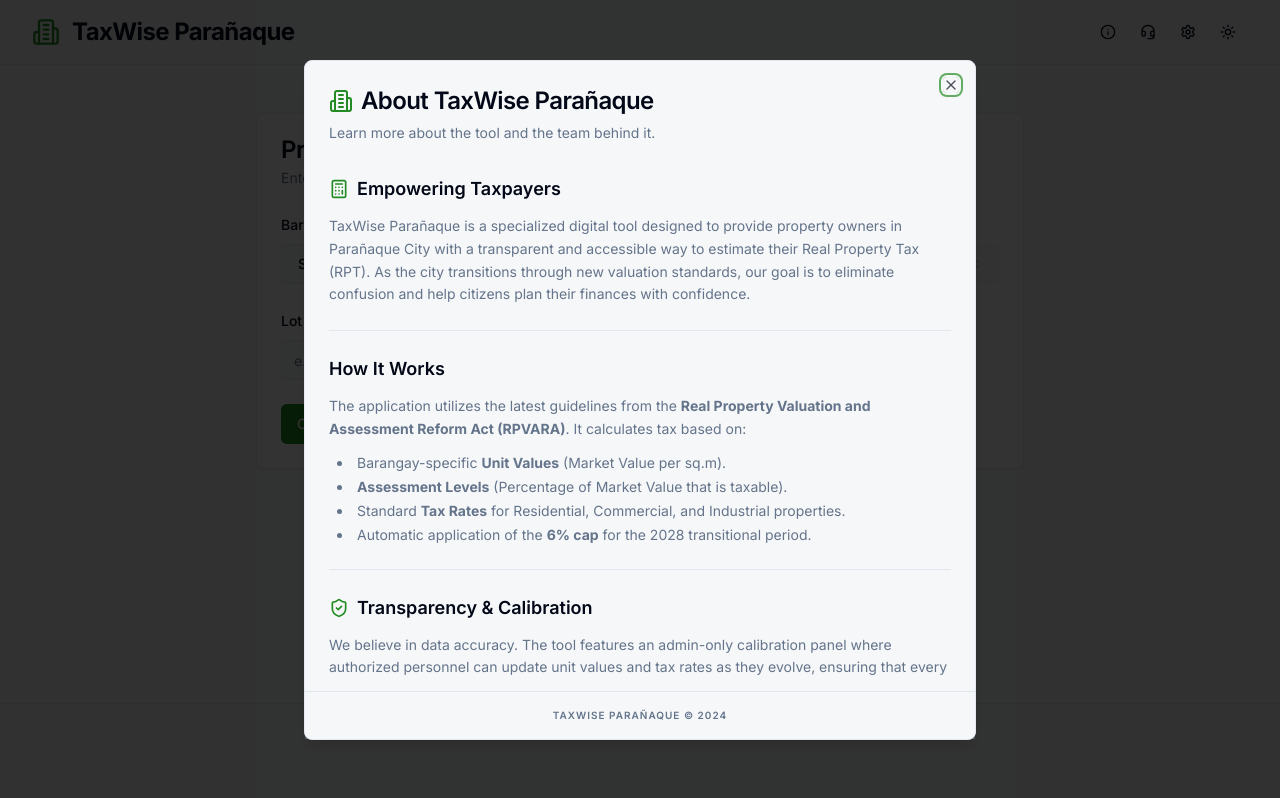
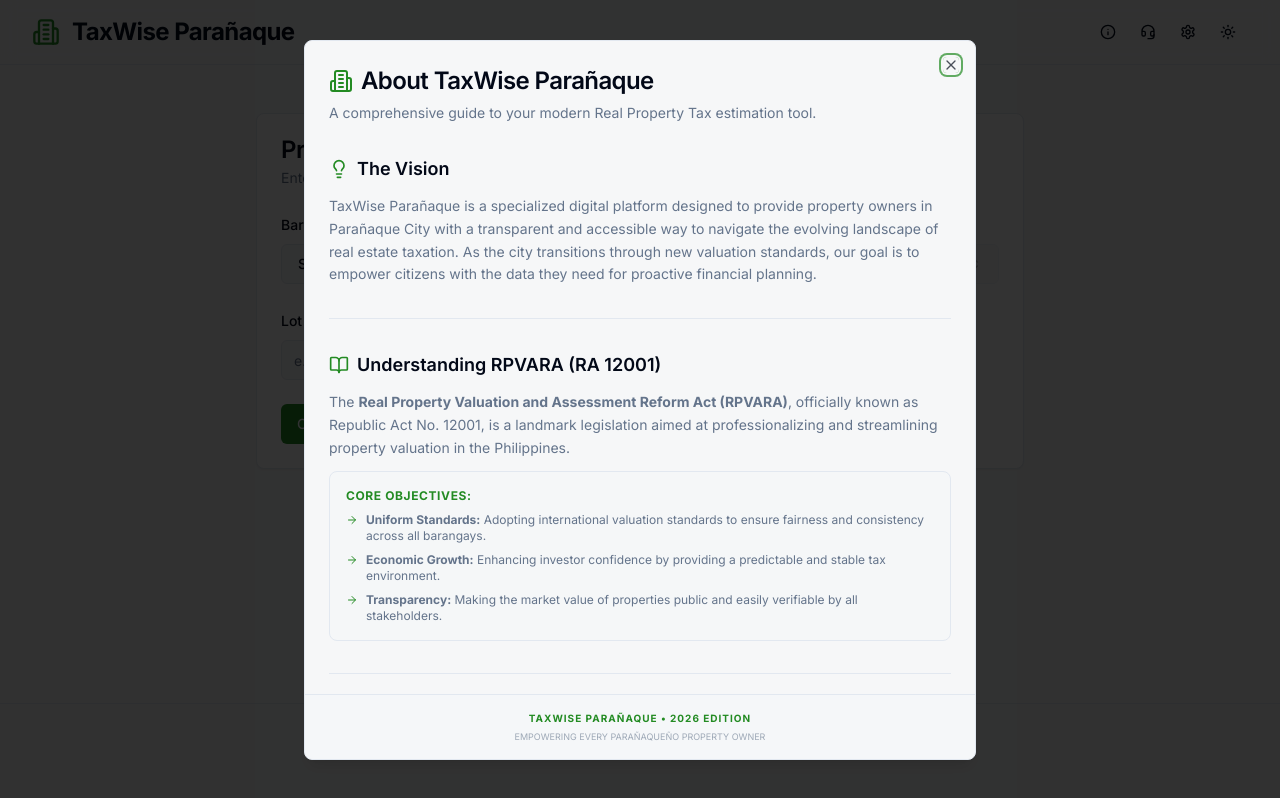
Before and after one commit to MarkJoshuaLTan/studio, a Next.js app: page / in a window 1280 px wide. Both pictures are taken after a click on the button 1108 px from the left and 32 px from the top of the page. Built offline with nearby package versions, Linux system fonts and the light colour scheme.

Commit message:
taxwise paranaque is 2026 not 2024, and also it lacks information make i

```diff
--- a/src/components/about-dialog.tsx
+++ b/src/components/about-dialog.tsx
@@ -9,7 +9,17 @@ import {
   DialogTrigger,
 } from "@/components/ui/dialog";
 import { Button } from "@/components/ui/button";
-import { Info, Building2, Calculator, ShieldCheck, Users } from "lucide-react";
+import {
+  Info,
+  Building2,
+  Calculator,
+  ShieldCheck,
+  Users,
+  Milestone,
+  BookOpen,
+  Lightbulb,
+  ArrowRight
+} from "lucide-react";
 import { ScrollArea } from "@/components/ui/scroll-area";
 import { Separator } from "@/components/ui/separator";
 
@@ -26,40 +36,106 @@ export function AboutDialog() {
           <Info className="h-[1.2rem] w-[1.2rem]" />
         </Button>
       </DialogTrigger>
-      <DialogContent className="max-w-2xl max-h-[85vh] flex flex-col p-0">
+      <DialogContent className="max-w-2xl max-h-[90vh] flex flex-col p-0 overflow-hidden">
         <DialogHeader className="p-6 pb-2">
           <DialogTitle className="flex items-center gap-2 text-2xl">
             <Building2 className="h-6 w-6 text-primary" />
             About TaxWise Parañaque
           </DialogTitle>
           <DialogDescription>
-            Learn more about the tool and the team behind it.
+            A comprehensive guide to your modern Real Property Tax estimation tool.
           </DialogDescription>
         </DialogHeader>
         <ScrollArea className="flex-1 p-6 pt-2">
-          <div className="space-y-6">
+          <div className="space-y-8 pb-6">
             <section className="space-y-3">
               <h3 className="text-lg font-semibold flex items-center gap-2">
-                <Calculator className="h-5 w-5 text-primary" />
-                Empowering Taxpayers
+                <Lightbulb className="h-5 w-5 text-primary" />
+                The Vision
               </h3>
               <p className="text-sm text-muted-foreground leading-relaxed">
-                TaxWise Parañaque is a specialized digital tool designed to provide property owners in Parañaque City with a transparent and accessible way to estimate their Real Property Tax (RPT). As the city transitions through new valuation standards, our goal is to eliminate confusion and help citizens plan their finances with confidence.
+                TaxWise Parañaque is a specialized digital platform designed to provide property owners in Parañaque City with a transparent and accessible way to navigate the evolving landscape of real estate taxation. As the city transitions through new valuation standards, our goal is to empower citizens with the data they need for proactive financial planning.
               </p>
             </section>
 
             <Separator />
 
             <section className="space-y-3">
-              <h3 className="text-lg font-semibold">How It Works</h3>
+              <h3 className="text-lg font-semibold flex items-center gap-2">
+                <BookOpen className="h-5 w-5 text-primary" />
+                Understanding RPVARA (RA 12001)
+              </h3>
               <p className="text-sm text-muted-foreground leading-relaxed">
-                The application utilizes the latest guidelines from the <strong>Real Property Valuation and Assessment Reform Act (RPVARA)</strong>. It calculates tax based on:
+                The <strong>Real Property Valuation and Assessment Reform Act (RPVARA)</strong>, officially known as Republic Act No. 12001, is a landmark legislation aimed at professionalizing and streamlining property valuation in the Philippines.
               </p>
-              <ul className="list-disc list-inside text-sm text-muted-foreground space-y-1 ml-2">
-                <li>Barangay-specific <strong>Unit Values</strong> (Market Value per sq.m).</li>
-                <li><strong>Assessment Levels</strong> (Percentage of Market Value that is taxable).</li>
-                <li>Standard <strong>Tax Rates</strong> for Residential, Commercial, and Industrial properties.</li>
-                <li>Automatic application of the <strong>6% cap</strong> for the 2028 transitional period.</li>
+              <div className="bg-muted/30 p-4 rounded-lg border border-border space-y-2">
+                <h4 className="text-xs font-bold uppercase tracking-wider text-primary">Core Objectives:</h4>
+                <ul className="space-y-2">
+                  <li className="flex gap-2 text-xs text-muted-foreground">
+                    <ArrowRight className="h-3 w-3 mt-0.5 shrink-0 text-primary" />
+                    <span><strong>Uniform Standards:</strong> Adopting international valuation standards to ensure fairness and consistency across all barangays.</span>
+                  </li>
+                  <li className="flex gap-2 text-xs text-muted-foreground">
+                    <ArrowRight className="h-3 w-3 mt-0.5 shrink-0 text-primary" />
+                    <span><strong>Economic Growth:</strong> Enhancing investor confidence by providing a predictable and stable tax environment.</span>
+                  </li>
+                  <li className="flex gap-2 text-xs text-muted-foreground">
+                    <ArrowRight className="h-3 w-3 mt-0.5 shrink-0 text-primary" />
+                    <span><strong>Transparency:</strong> Making the market value of properties public and easily verifiable by all stakeholders.</span>
+                  </li>
+                </ul>
+              </div>
+            </section>
+
+            <Separator />
+
+            <section className="space-y-3">
+              <h3 className="text-lg font-semibold flex items-center gap-2">
+                <Milestone className="h-5 w-5 text-primary" />
+                The 2028-2030 Transition Period
+              </h3>
+              <p className="text-sm text-muted-foreground leading-relaxed">
+                Recognizing the impact of updated valuations, the law provides for a gradual transition to protect taxpayers from sudden financial shocks.
+              </p>
+              <div className="grid grid-cols-1 sm:grid-cols-2 gap-4">
+                <div className="p-4 border rounded-md bg-primary/5 hover:bg-primary/10 transition-colors">
+                  <h5 className="font-bold text-sm mb-1">The 6% Cap (2028)</h5>
+                  <p className="text-xs text-muted-foreground">During the first year of the new schedule, the increase in tax is limited to a maximum of 6% compared to the previous year, regardless of the new market value.</p>
+                </div>
+                <div className="p-4 border rounded-md bg-accent/5 hover:bg-accent/10 transition-colors">
+                  <h5 className="font-bold text-sm mb-1">Full Adoption (2029+)</h5>
+                  <p className="text-xs text-muted-foreground">By 2029, the full valuation standards will be applied. TaxWise allows you to simulate how different proposed assessment levels will affect your future dues.</p>
+                </div>
+              </div>
+            </section>
+
+            <Separator />
+
+            <section className="space-y-3">
+              <h3 className="text-lg font-semibold flex items-center gap-2">
+                <Calculator className="h-5 w-5 text-primary" />
+                How It Works
+              </h3>
+              <p className="text-sm text-muted-foreground leading-relaxed">
+                The application processes complex datasets including:
+              </p>
+              <ul className="grid grid-cols-1 sm:grid-cols-2 gap-x-4 gap-y-2 list-none text-xs text-muted-foreground">
+                <li className="flex items-center gap-2 bg-muted/50 p-2 rounded-md">
+                  <div className="h-1.5 w-1.5 bg-primary rounded-full"/>
+                  Barangay-specific Unit Values
+                </li>
+                <li className="flex items-center gap-2 bg-muted/50 p-2 rounded-md">
+                  <div className="h-1.5 w-1.5 bg-primary rounded-full"/>
+                  Variable Assessment Levels
+                </li>
+                <li className="flex items-center gap-2 bg-muted/50 p-2 rounded-md">
+                  <div className="h-1.5 w-1.5 bg-primary rounded-full"/>
+                  Property Classification Logic
+                </li>
+                <li className="flex items-center gap-2 bg-muted/50 p-2 rounded-md">
+                  <div className="h-1.5 w-1.5 bg-primary rounded-full"/>
+                  Automated Cap Calculations
+                </li>
               </ul>
             </section>
 
@@ -68,10 +144,10 @@ export function AboutDialog() {
             <section className="space-y-3">
               <h3 className="text-lg font-semibold flex items-center gap-2">
                 <ShieldCheck className="h-5 w-5 text-primary" />
-                Transparency & Calibration
+                Data Privacy & Integrity
               </h3>
               <p className="text-sm text-muted-foreground leading-relaxed">
-                We believe in data accuracy. The tool features an admin-only calibration panel where authorized personnel can update unit values and tax rates as they evolve, ensuring that every estimate remains as close to official records as possible.
+                We value your privacy. TaxWise is a client-side first application. Your property details and calculations are stored locally on your device and are never sent to a central server unless you explicitly use the support or reporting features.
               </p>
             </section>
 
@@ -80,8 +156,11 @@ export function AboutDialog() {
             <section className="space-y-3">
               <h3 className="text-lg font-semibold flex items-center gap-2">
                 <Users className="h-5 w-5 text-primary" />
-                Meet the Developers
+                The Developers
               </h3>
+              <p className="text-sm text-muted-foreground">
+                Conceptualized and developed by a dedicated team committed to digital innovation in public administration.
+              </p>
               <div className="grid grid-cols-1 sm:grid-cols-2 gap-2">
                 {[
                   "Mark Joshua L. Tan",
@@ -89,7 +168,7 @@ export function AboutDialog() {
                   "Macrow Ponferada",
                   "Reymart F. Baron"
                 ].map((name) => (
-                  <div key={name} className="flex items-center gap-2 text-sm font-medium p-2 rounded-md bg-muted/50">
+                  <div key={name} className="flex items-center gap-2 text-sm font-medium p-2 rounded-md bg-muted/50 border border-transparent hover:border-primary/20 transition-all">
                     <div className="h-1.5 w-1.5 rounded-full bg-primary" />
                     {name}
                   </div>
@@ -97,17 +176,20 @@ export function AboutDialog() {
               </div>
             </section>
 
-            <section className="rounded-lg bg-primary/5 p-4 border border-primary/10">
-              <h4 className="text-xs font-bold text-primary uppercase tracking-wider mb-1">Disclaimer</h4>
-              <p className="text-xs text-muted-foreground leading-tight">
-                This calculator provides an <strong>estimate only</strong>. Official tax computations, including potential penalties, discounts, or special assessments (like the Special Education Fund), must be obtained directly from the Parañaque City Assessor&apos;s Office.
+            <section className="rounded-lg bg-destructive/5 p-4 border border-destructive/10">
+              <h4 className="text-xs font-bold text-destructive uppercase tracking-wider mb-1">Official Disclaimer</h4>
+              <p className="text-xs text-muted-foreground leading-relaxed italic">
+                This calculator provides an <strong>estimate only</strong> for informational purposes. Official tax bills, including specific penalties, early-payment discounts, or the Special Education Fund (SEF) levies, must be confirmed directly with the Parañaque City Assessor&apos;s Office.
               </p>
             </section>
           </div>
         </ScrollArea>
-        <div className="p-4 border-t bg-muted/20 flex justify-center">
-          <p className="text-[10px] text-muted-foreground uppercase tracking-widest font-semibold">
-            TaxWise Parañaque &copy; 2024
+        <div className="p-4 border-t bg-muted/20 flex flex-col items-center gap-1">
+          <p className="text-[10px] text-muted-foreground uppercase tracking-widest font-bold text-primary">
+            TaxWise Parañaque &bull; 2026 Edition
+          </p>
+          <p className="text-[9px] text-muted-foreground/60 uppercase">
+            Empowering Every Parañaqueño Property Owner
           </p>
         </div>
       </DialogContent>
```
